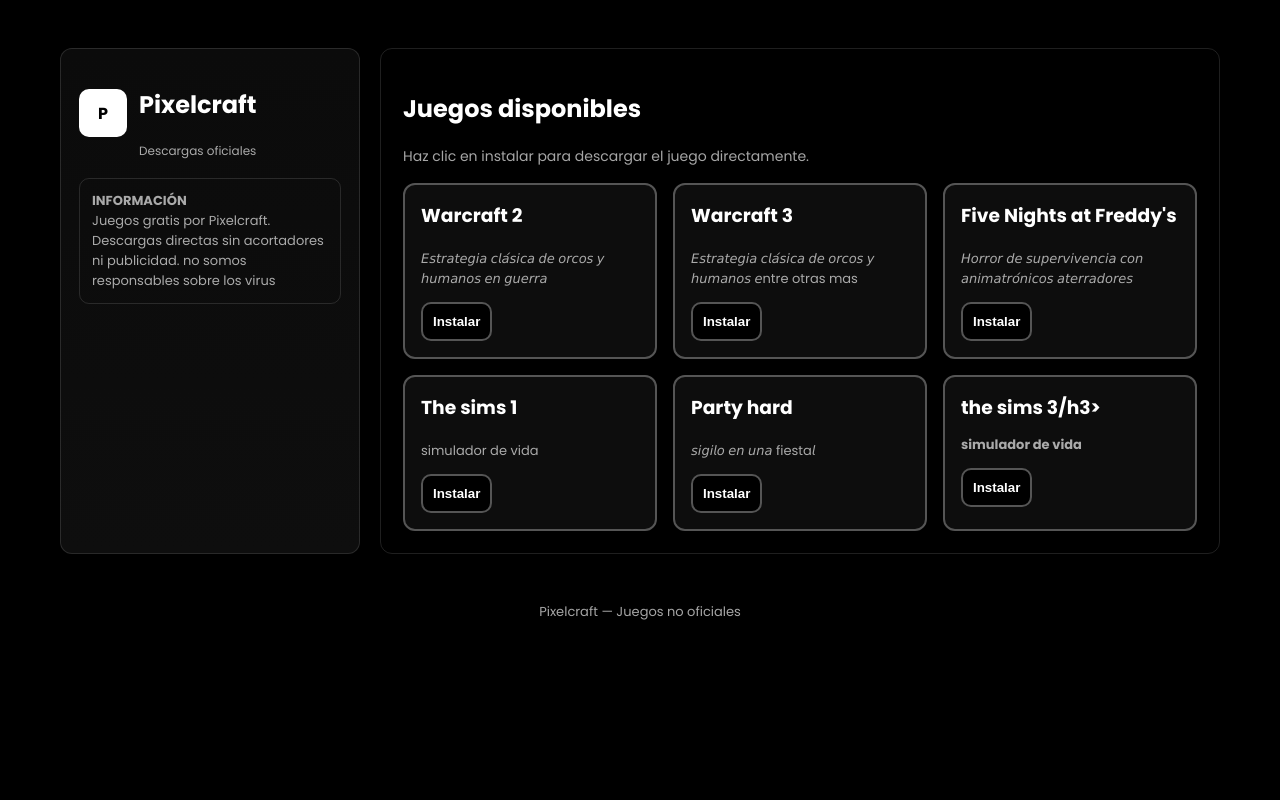
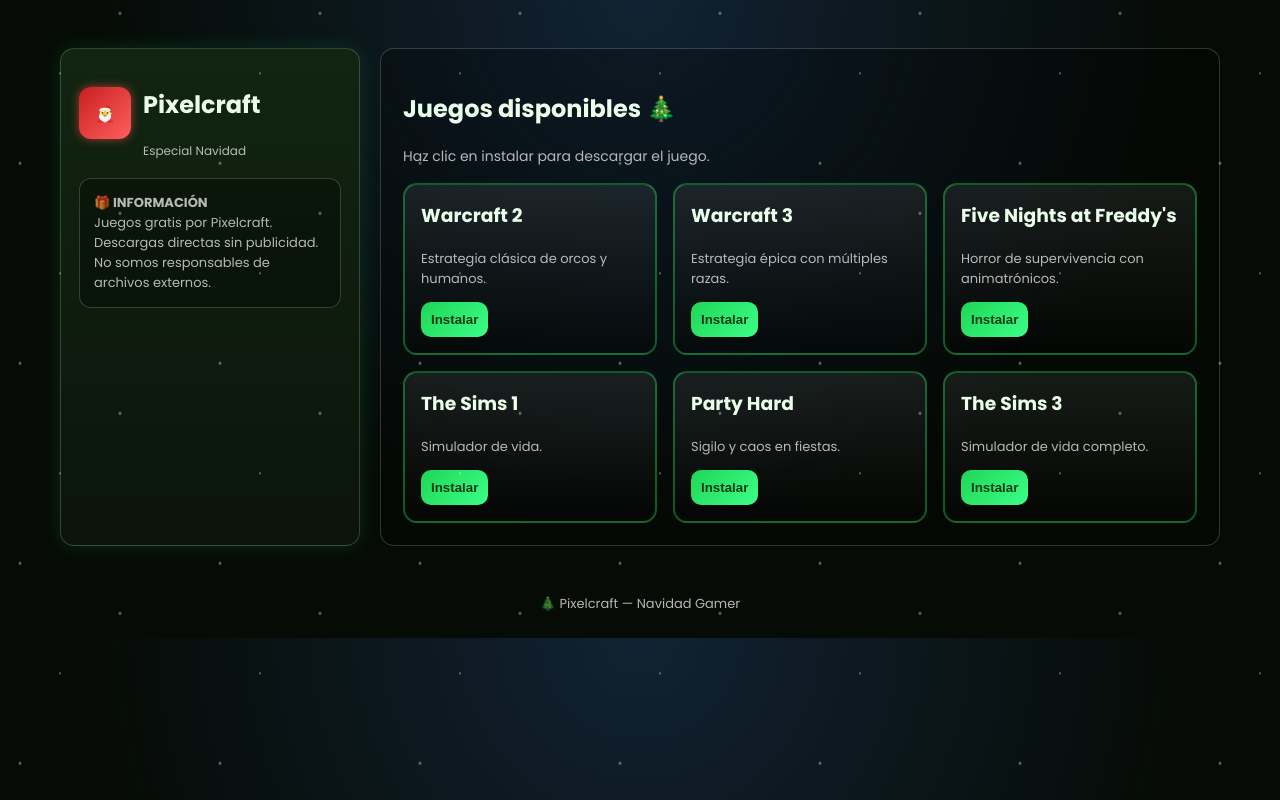
Before and after one commit to Logicraftstudio/Juegos, a plain HTML site: page index.html in a window 1280 px wide. Drawn offline with Linux system fonts and the light colour scheme.

Commit message:
Update index.html

```diff
--- a/index.html
+++ b/index.html
@@ -9,20 +9,46 @@
 
 <style>
 :root{
-  --bg:#000;
-  --panel:#0b0b0b;
-  --muted:rgba(255,255,255,.65);
-  --accent:#fff;
-  --border:rgba(255,255,255,.12);
-  --radius:12px;
+  --bg:#060b06;
+  --panel:#0f1a0f;
+  --muted:rgba(255,255,255,.7);
+  --accent:#eaffea;
+  --border:rgba(255,255,255,.18);
+  --radius:14px;
+  --navidad:#1fd655;
+  --rojo:#c91f1f;
 }
+
 *{box-sizing:border-box}
+
 body{
   margin:0;
-  background:var(--bg);
+  background:
+    radial-gradient(circle at top, #123 0%, transparent 60%),
+    var(--bg);
   color:var(--accent);
   font-family:'Poppins',system-ui;
+  overflow-x:hidden;
 }
+
+/* ❄ NIEVE */
+.snow{
+  position:fixed;
+  inset:0;
+  pointer-events:none;
+  background-image:
+    radial-gradient(2px 2px at 20px 30px,#fff,transparent),
+    radial-gradient(2px 2px at 120px 80px,#fff,transparent),
+    radial-gradient(1.5px 1.5px at 60px 140px,#fff,transparent);
+  background-size:200px 200px;
+  animation:snow 12s linear infinite;
+  opacity:.6;
+}
+@keyframes snow{
+  from{background-position:0 -200px}
+  to{background-position:0 600px}
+}
+
 .page{
   max-width:1200px;
   margin:28px auto;
@@ -31,79 +57,104 @@ body{
   grid-template-columns:300px 1fr;
   gap:20px;
 }
+
 .sidebar{
-  background:linear-gradient(180deg,var(--panel),#0e0e0e);
+  background:linear-gradient(180deg,#112511,#0b140b);
   border-radius:var(--radius);
   padding:18px;
   border:1px solid var(--border);
+  box-shadow:0 0 20px rgba(31,214,85,.15);
 }
+
 .brand{
   display:flex;
   gap:12px;
   align-items:center;
 }
+
 .logo{
-  width:48px;
-  height:48px;
-  background:#fff;
-  color:#000;
-  border-radius:10px;
+  width:52px;
+  height:52px;
+  background:linear-gradient(135deg,var(--rojo),#ff5f5f);
+  color:#fff;
+  border-radius:12px;
   display:flex;
   align-items:center;
   justify-content:center;
   font-weight:700;
+  box-shadow:0 0 10px rgba(255,80,80,.6);
 }
+
 .info-box{
   margin-top:18px;
-  padding:12px;
-  border-radius:10px;
+  padding:14px;
+  border-radius:12px;
   border:1px solid var(--border);
   font-size:13px;
   color:var(--muted);
+  background:rgba(0,0,0,.3);
 }
+
 .content{
   border:1px solid var(--border);
   border-radius:var(--radius);
   padding:22px;
+  background:rgba(0,0,0,.25);
 }
+
+h2::after{
+  content:" 🎄";
+}
+
 .game-grid{
   display:grid;
   grid-template-columns:repeat(auto-fill,minmax(240px,1fr));
   gap:16px;
   margin-top:16px;
 }
+
 .game-card{
-  border:2px solid #555;
-  border-radius:12px;
+  border:2px solid rgba(31,214,85,.4);
+  border-radius:14px;
   padding:16px;
-  background:rgba(255,255,255,.05);
+  background:linear-gradient(180deg,rgba(255,255,255,.08),rgba(0,0,0,.25));
   display:flex;
   flex-direction:column;
+  transition:.2s;
 }
+.game-card:hover{
+  transform:translateY(-4px);
+  box-shadow:0 0 20px rgba(31,214,85,.25);
+}
+
 .game-card h3{margin:0 0 6px 0}
+
 .game-card p{
   font-size:13px;
   color:var(--muted);
 }
+
 .install-btn{
   margin-top:auto;
   padding:10px;
   border-radius:10px;
-  background:#000;
-  border:2px solid #555;
-  color:#fff;
+  background:linear-gradient(135deg,var(--navidad),#3cff88);
+  border:none;
+  color:#003b14;
   font-weight:700;
   cursor:pointer;
 }
 .install-btn:hover{
-  background:rgba(255,255,255,.06);
+  filter:brightness(1.1);
 }
+
 footer{
   text-align:center;
   color:var(--muted);
   font-size:13px;
   margin:24px 0;
 }
+
 @media(max-width:900px){
   .page{grid-template-columns:1fr}
 }
@@ -111,23 +162,26 @@ footer{
 </head>
 
 <body>
+<div class="snow"></div>
 
 <div class="page">
 
 <aside class="sidebar">
   <div class="brand">
-    <div class="logo">P</div>
+    <div class="logo">🎅</div>
     <div>
       <h1>Pixelcraft</h1>
-      <div style="font-size:12px;color:var(--muted)">Descargas oficiales</div>
+      <div style="font-size:12px;color:var(--muted)">
+        Especial Navidad
+      </div>
     </div>
   </div>
 
   <div class="info-box">
-    <strong>INFORMACIÓN</strong><br>
+    <strong>🎁 INFORMACIÓN</strong><br>
     Juegos gratis por Pixelcraft.<br>
-    Descargas directas sin acortadores ni publicidad.
-    no somos responsables sobre los virus
+    Descargas directas sin publicidad.<br>
+    No somos responsables de archivos externos.
   </div>
 </aside>
 
@@ -135,14 +189,14 @@ footer{
 
 <h2>Juegos disponibles</h2>
 <p style="font-size:14px;color:var(--muted)">
-Haz clic en instalar para descargar el juego directamente.
+Haz clic en instalar para descargar el juego.
 </p>
 
 <div class="game-grid">
 
   <div class="game-card">
     <h3>Warcraft 2</h3>
-    <p>𝘌𝘴𝘵𝘳𝘢𝘵𝘦𝘨𝘪𝘢 𝘤𝘭𝘢́𝘴𝘪𝘤𝘢 𝘥𝘦 𝘰𝘳𝘤𝘰𝘴 𝘺 𝘩𝘶𝘮𝘢𝘯𝘰𝘴 𝘦𝘯 𝘨𝘶𝘦𝘳𝘳𝘢</p>
+    <p>Estrategia clásica de orcos y humanos.</p>
     <a href="https://en.war2.ru/downloads/" target="_blank">
       <button class="install-btn">Instalar</button>
     </a>
@@ -150,7 +204,7 @@ Haz clic en instalar para descargar el juego directamente.
 
   <div class="game-card">
     <h3>Warcraft 3</h3>
-    <p>𝘌𝘴𝘵𝘳𝘢𝘵𝘦𝘨𝘪𝘢 𝘤𝘭𝘢́𝘴𝘪𝘤𝘢 𝘥𝘦 𝘰𝘳𝘤𝘰𝘴 𝘺 𝘩𝘶𝘮𝘢𝘯𝘰𝘴 𝘦ntre otras mas</p>
+    <p>Estrategia épica con múltiples razas.</p>
     <a href="LINK_AQUI" target="_blank">
       <button class="install-btn">Instalar</button>
     </a>
@@ -158,43 +212,42 @@ Haz clic en instalar para descargar el juego directamente.
 
   <div class="game-card">
     <h3>Five Nights at Freddy's</h3>
-    <p>𝘏𝘰𝘳𝘳𝘰𝘳 𝘥𝘦 𝘴𝘶𝘱𝘦𝘳𝘷𝘪𝘷𝘦𝘯𝘤𝘪𝘢 𝘤𝘰𝘯 𝘢𝘯𝘪𝘮𝘢𝘵𝘳𝘰́𝘯𝘪𝘤𝘰𝘴 𝘢𝘵𝘦𝘳𝘳𝘢𝘥𝘰𝘳𝘦𝘴</p>
+    <p>Horror de supervivencia con animatrónicos.</p>
     <a href="https://www.mediafire.com/file/g3h91wfwg74ap0z/Five+Nights+at+Freddy's.exe/file" target="_blank">
       <button class="install-btn">Instalar</button>
     </a>
   </div>
 
   <div class="game-card">
-    <h3>The sims 1</h3>
-    <p>simulador de vida</p>
+    <h3>The Sims 1</h3>
+    <p>Simulador de vida.</p>
     <a href="LINK_AQUI" target="_blank">
       <button class="install-btn">Instalar</button>
     </a>
   </div>
 
   <div class="game-card">
-    <h3>Party hard</h3>
-    <p> 𝘴𝘪𝘨𝘪𝘭𝘰 𝘦𝘯 𝘶𝘯𝘢 fiesta𝘭</p>
-    <a href="https://www.mediafire.com/file/afcqkr3atvfch1p/Sims3.txt/file" target="_blank">
+    <h3>Party Hard</h3>
+    <p>Sigilo y caos en fiestas.</p>
+    <a href="LINK_AQUI" target="_blank">
       <button class="install-btn">Instalar</button>
     </a>
   </div>
 
   <div class="game-card">
-    <h3>the sims 3/h3>
-    <p>simulador de vida</p>
+    <h3>The Sims 3</h3>
+    <p>Simulador de vida completo.</p>
     <a href="LINK_AQUI" target="_blank">
       <button class="install-btn">Instalar</button>
     </a>
   </div>
 
 </div>
-
 </main>
 </div>
 
 <footer>
-Pixelcraft — Juegos no oficiales
+🎄 Pixelcraft — Navidad Gamer
 </footer>
 
 </body>
```
